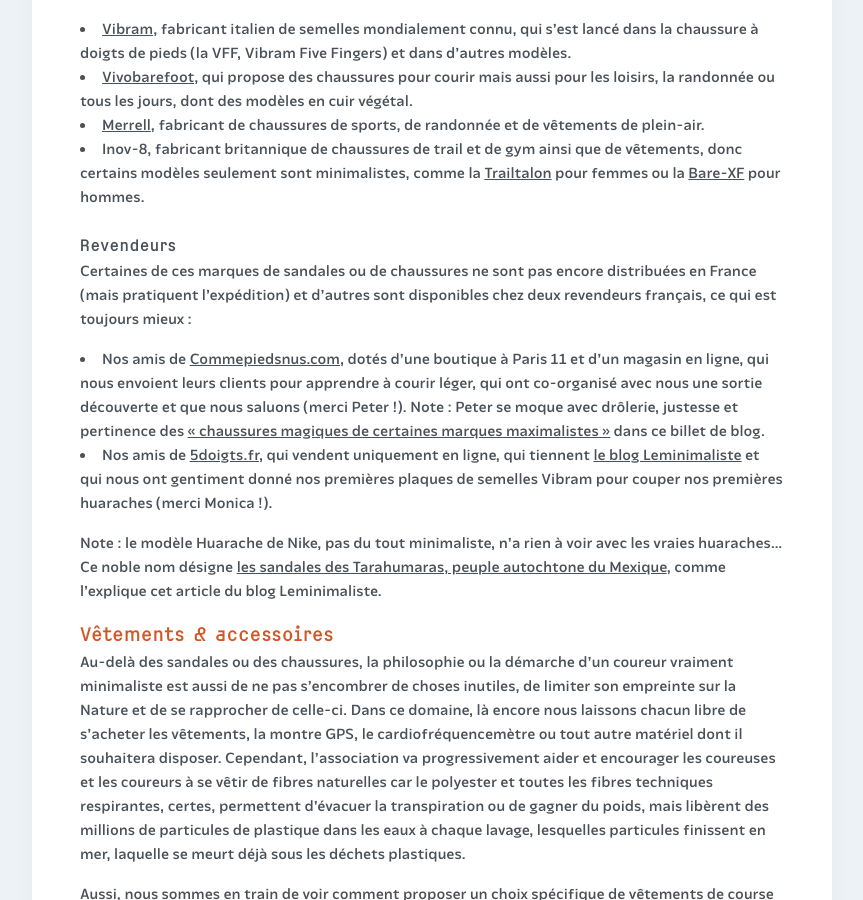
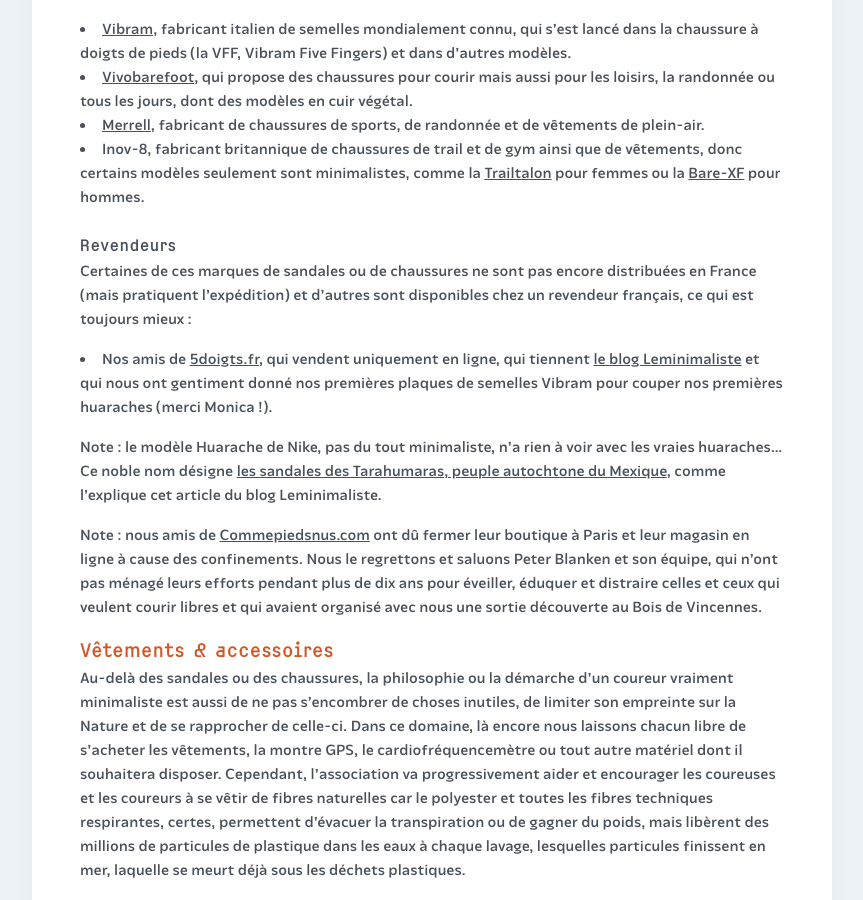
Before and after one commit to courirpaleo/courirpaleo.github.io, a Jekyll site: the page built from _pages/ressources.md, in a window 1280 px wide and 900 px high, scrolled down 10335 px. Shown: the whole window, without its empty margins (208-1071 px from the left). Built offline with Jekyll 4.4.1, drawn with Linux system fonts in a browser that asks for light colours; some web fonts are replaced.

Commit message:
Update ressources.md

```diff
--- a/_pages/ressources.md
+++ b/_pages/ressources.md
@@ -125,11 +125,13 @@
 - Inov-8, fabricant britannique de chaussures de trail et de gym ainsi que de vêtements, donc certains modèles seulement sont minimalistes, comme la [Trailtalon](https://www.inov-8.com/eu/trailtalon-235-v2-womens) pour femmes ou la [Bare-XF](https://www.inov-8.com/eu/bare-xf-210-v2-mens-training-shoe) pour hommes.
 
 #### Revendeurs
-Certaines de ces marques de sandales ou de chaussures ne sont pas encore distribuées en France (mais pratiquent l'expédition) et d'autres sont disponibles chez deux revendeurs français, ce qui est toujours mieux&nbsp;:
-- Nos amis de [Commepiedsnus.com](https://commepiedsnus.com/fr), dotés d'une boutique à Paris 11 et d'un magasin en ligne, qui nous envoient leurs clients pour apprendre à courir léger, qui ont co-organisé avec nous une sortie découverte et que nous saluons (merci Peter&nbsp;!). Note&nbsp;: Peter se moque avec drôlerie, justesse et pertinence des [«&nbsp;chaussures magiques de certaines marques maximalistes&nbsp;»](https://commepiedsnus.com/fr/blog/vive-les-chaussures-magiques-b9.html) dans ce billet de blog.
+Certaines de ces marques de sandales ou de chaussures ne sont pas encore distribuées en France (mais pratiquent l'expédition) et d'autres sont disponibles chez un revendeur français, ce qui est toujours mieux&nbsp;:
+
 - Nos amis de [5doigts.fr](https://5doigts.fr), qui vendent uniquement en ligne, qui tiennent [le blog Leminimaliste](https://leminimaliste.info) et qui nous ont gentiment donné nos premières plaques de semelles Vibram pour couper nos premières huaraches (merci Monica&nbsp;!).
 
 Note&nbsp;: le modèle Huarache de Nike, pas du tout minimaliste, n'a rien à voir avec les vraies huaraches... Ce noble nom désigne [les sandales des Tarahumaras, peuple autochtone du Mexique](https://leminimaliste.info/huaraches-les-chaussures-du-peuple-autochtone-des-coureurs-du-mexique), comme l'explique cet article du blog Leminimaliste.
+
+Note : nous amis de [Commepiedsnus.com](https://commepiedsnus.com/fr) ont dû fermer leur boutique à Paris et leur magasin en ligne à cause des confinements. Nous le regrettons et saluons Peter Blanken et son équipe, qui n'ont pas ménagé leurs efforts pendant plus de dix ans pour éveiller, éduquer et distraire celles et ceux qui veulent courir libres et qui avaient organisé avec nous une sortie découverte au Bois de Vincennes.
 
 ### Vêtements & accessoires
 Au-delà des sandales ou des chaussures, la philosophie ou la démarche d'un coureur vraiment minimaliste est aussi de ne pas s'encombrer de choses inutiles, de limiter son empreinte sur la Nature et de se rapprocher de celle-ci.
```
